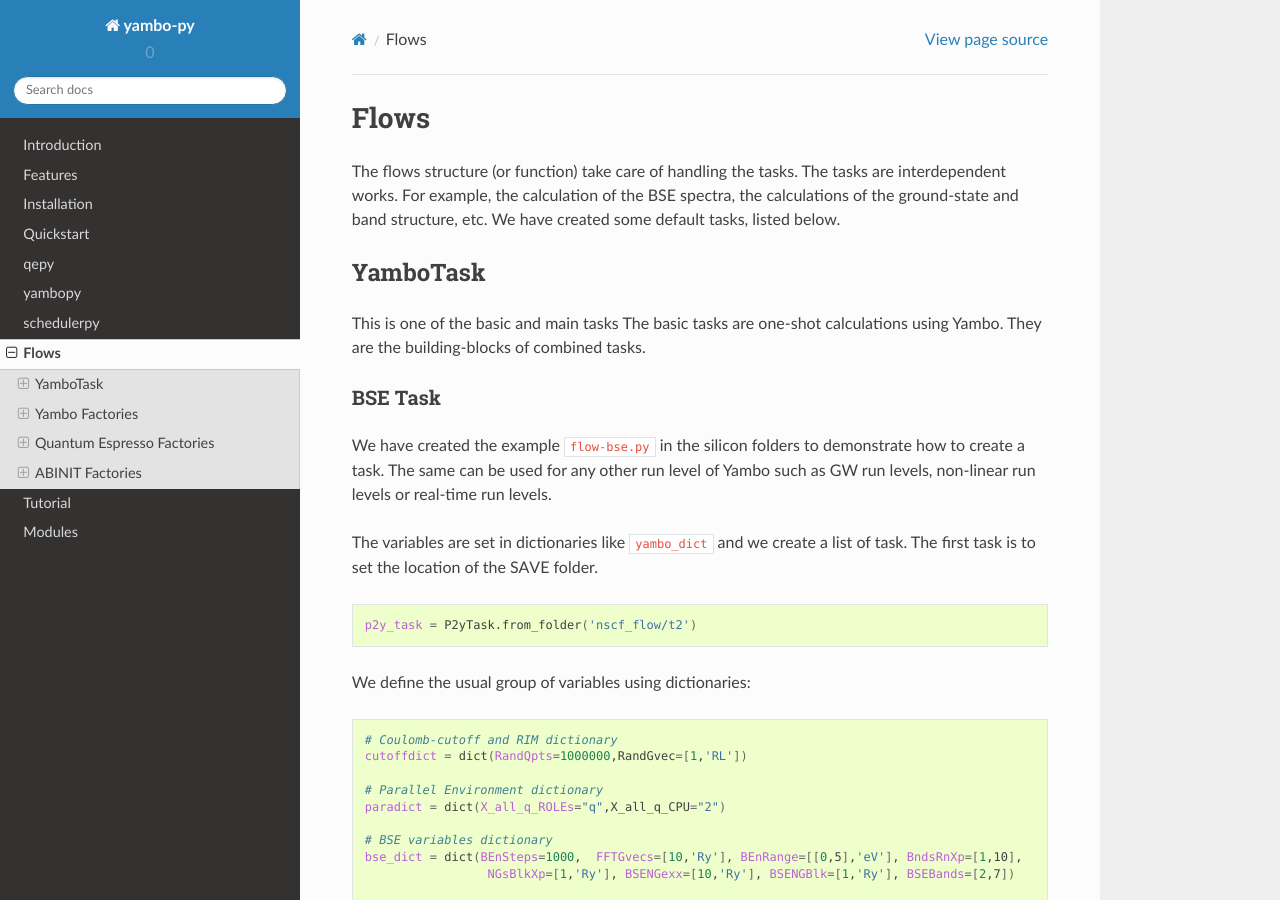
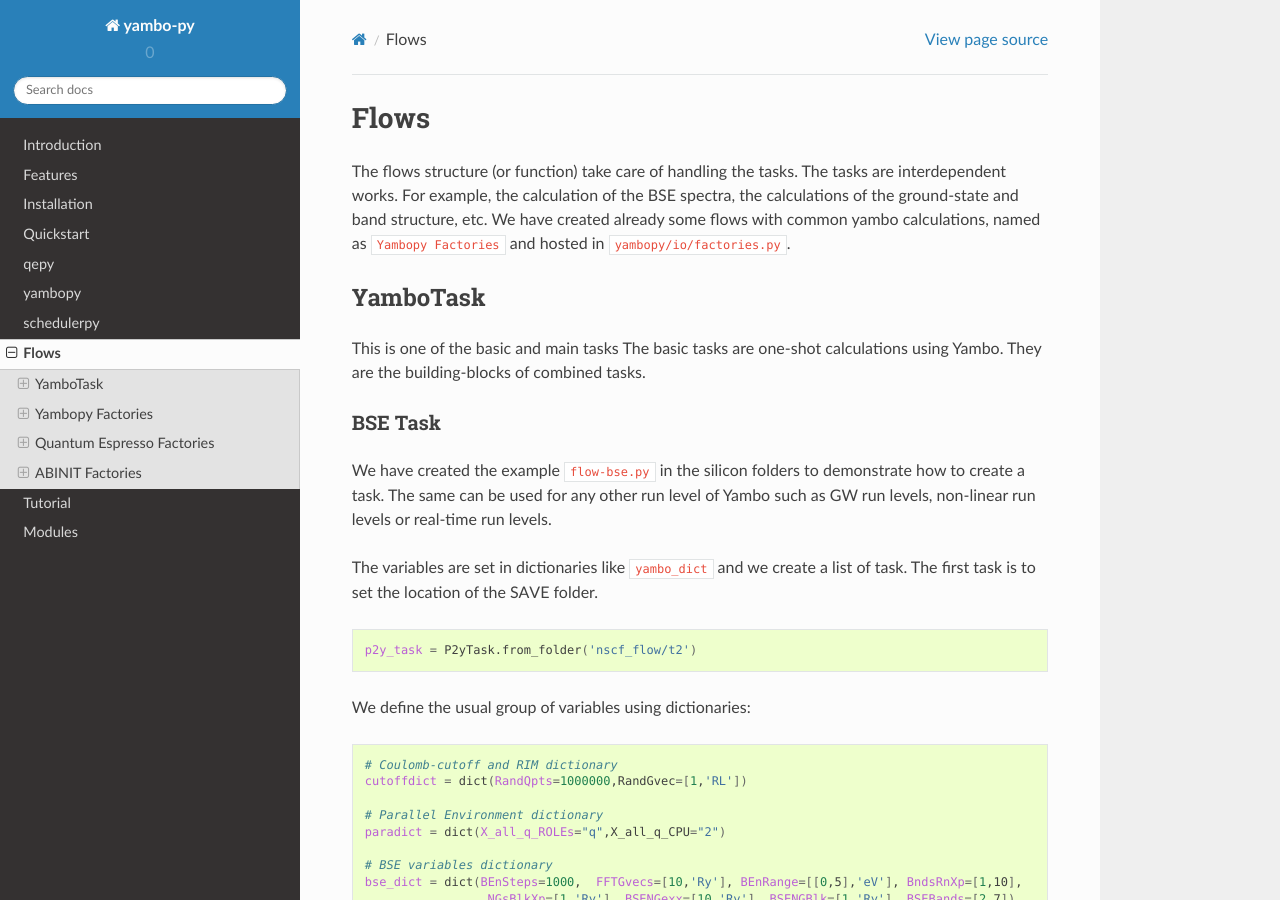
Before and after one commit to yambo-code/yambopy, a Sphinx documentation site: the page built from docs/source/flows.rst, in a window 1280 px wide and 900 px high. Built offline with Sphinx 7.4.7 and the Read the Docs theme 2.0.0, drawn with Linux system fonts in a browser that asks for light colours; some of the changed text lies outside the part shown.

Commit message:
Update flows.rst

```diff
--- a/docs/source/flows.rst
+++ b/docs/source/flows.rst
@@ -2,7 +2,8 @@ Flows
 =====
 
 The flows structure (or function) take care of handling the tasks. The tasks are
-interdependent works. For example, the calculation of the BSE spectra, the calculations of the ground-state and band structure, etc. We have created some default tasks, listed below.
+interdependent works. For example, the calculation of the BSE spectra, the calculations of the ground-state and band structure, etc.
+We have created already some flows with common yambo calculations, named as ``Yambopy Factories`` and hosted in ``yambopy/io/factories.py``.
 
 YamboTask
 ~~~~~~~~~~~~~~~~~
@@ -84,7 +85,7 @@ task and the corresponding folder is ``t0``. In the situation of multiple tasks
 according to the task order.
 
 
-Yambo Factories
+Yambopy Factories
 ~~~~~~~~~~~~~~~
 
 The ``factories`` are usually frequent interdependent Yambo tasks. For example, we have created some interdependent
```
